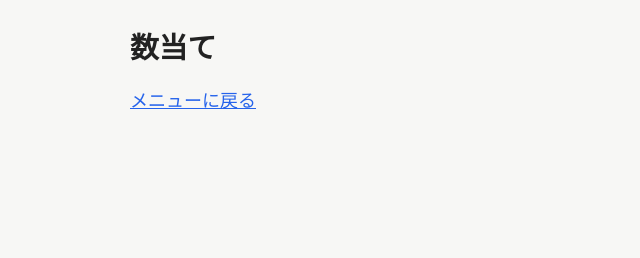
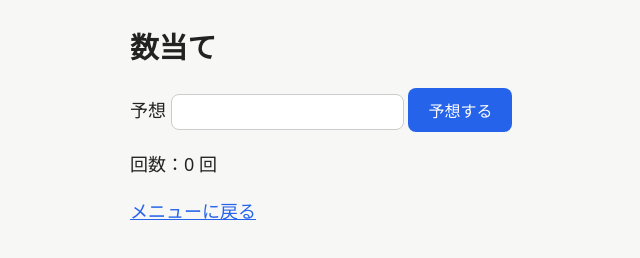
Before and after one commit to kyoto-dev-circle/mini-games, a website built with Vite: page games/number-guess/index.html in a window 1280 px wide. Shown: the whole page, without its empty margins (206-846 px from the left). Built offline with nearby package versions, Linux system fonts and the light colour scheme.

Commit message:
feat: 数当ての画面に入力欄とボタンを置く

```diff
--- a/games/number-guess/index.html
+++ b/games/number-guess/index.html
@@ -9,6 +9,22 @@
   <body>
     <main id="app">
       <h1>数当て</h1>
+      <p id="rule"></p>
+
+      <form id="guess-form" novalidate>
+        <label for="guess-input">予想</label>
+        <input id="guess-input" type="number" autocomplete="off" />
+        <button type="submit" id="guess-button">予想する</button>
+      </form>
+
+      <p id="message"></p>
+      <p>回数：<span id="count">0</span> 回</p>
+
+      <div id="result" hidden>
+        <p id="result-text"></p>
+        <button type="button" id="retry-button">もう一度</button>
+      </div>
+
       <a href="../../">メニューに戻る</a>
     </main>
     <script type="module" src="./main.js"></script>
--- a/src/style.css
+++ b/src/style.css
@@ -47,3 +47,15 @@ button {
 button:hover {
   background-color: var(--color-main-dark);
 }
+
+button:disabled {
+  background-color: #9ca3af;
+  cursor: not-allowed;
+}
+
+input {
+  padding: 8px 12px;
+  font-size: 1rem;
+  border: 1px solid #ccc;
+  border-radius: 8px;
+}
```
